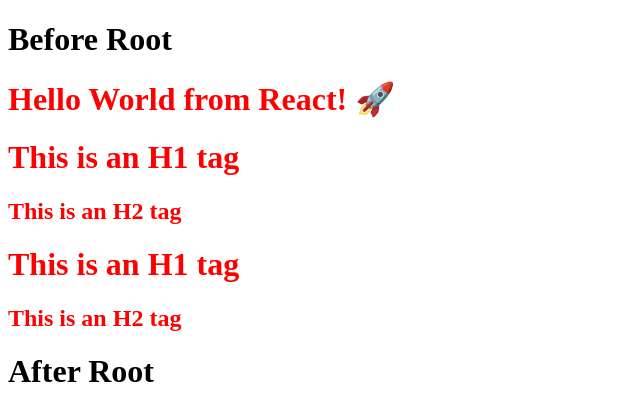
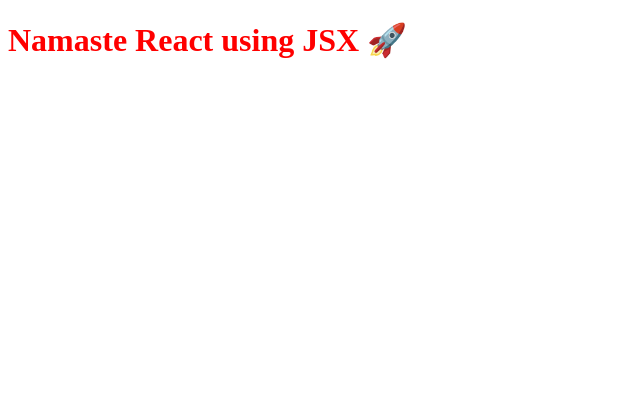
Before and after one commit to chetan118/namaste-dev, a React (Vite) app in the folder namaste-react/: page / in a window 1280 px wide. Shown: the top 420 px of the page, without its empty margins (0-640 px from the left). Built offline with nearby package versions, Linux system fonts and the light colour scheme.

Commit message:
Episode 3 - Introduction of JSX
Signed-off-by: Chetan Sakpal <chetan.sakpal@gmail.com>

```diff
--- a/namaste-react/App.js
+++ b/namaste-react/App.js
@@ -1,18 +1,20 @@
 import React from "react";
 import ReactDOM from "react-dom/client";
 
-const hello = React.createElement("h1", { id: "hello", key: "hello" }, "Hello World from React! 🚀"); // this is an object <ReactElement>
-const parent = React.createElement("div", { id: "parent" }, [
-  hello,
-  React.createElement("div", { id: "child1", key: "key1" }, [
-    React.createElement("h1", { key: "key11" }, "This is an H1 tag"),
-    React.createElement("h2", { key: "key12" }, "This is an H2 tag"),
-  ]),
-  React.createElement("div", { id: "child2", key: "key2" }, [
-    React.createElement("h1", { key: "key21" }, "This is an H1 tag"),
-    React.createElement("h2", { key: "key22" }, "This is an H2 tag"),
-  ]),
-]);
-console.log(parent); // this is an object <ReactElement>
+// React.createElement => return ReactElement i.e. JS Object => on rendering HTMLElement
+
+const heading = React.createElement("h1", { id: "heading", key: "heading" }, "Hello World from React! 🚀");
+console.log(heading);
+
+// JSX - JavaScript syntax to help with React
+// It is not HTML in JS
+// It is HTML-like or XML-like syntax
+// JS Engine will not understand this code as-is
+// Parcel uses Babel package to transpile the code to JS before it reaches the JS Engine
+// JSX Code => transpiled to React.createElement => return ReactElement i.e. JS Object => on rendering HTMLElement
+const jsxHeading = <h1 id="heading" key="jsxHeading">Namaste React using JSX 🚀</h1>;
+console.log(jsxHeading)
+
 const root = ReactDOM.createRoot(document.getElementById("root"));
-root.render(parent);
+
+root.render(jsxHeading);
--- a/namaste-react/index.css
+++ b/namaste-react/index.css
@@ -1,3 +1,3 @@
-#root {
+#heading {
   color: red;
 }
--- a/namaste-react/index.html
+++ b/namaste-react/index.html
@@ -7,16 +7,9 @@
     <title>Namaste React 🚀</title>
   </head>
   <body>
-    <h1>Before Root</h1>
     <div id="root">
-      <h1>Hello World! 🚀</h1> <!-- this gets replaceed by root.render(parent) method -->
+      <h1>Not Rendered...</h1> <!-- this gets replaceed by root.render(parent) method -->
     </div>
-    <h1>After Root</h1>
-    <script>
-      const jsHeading = document.createElement("h1");
-      jsHeading.innerHTML = "Hello World from Javascript! 🚀";
-      document.getElementById("root").appendChild(jsHeading);
-    </script>
     <script type="module" src="App.js"></script>
   </body>
 </html>
```
